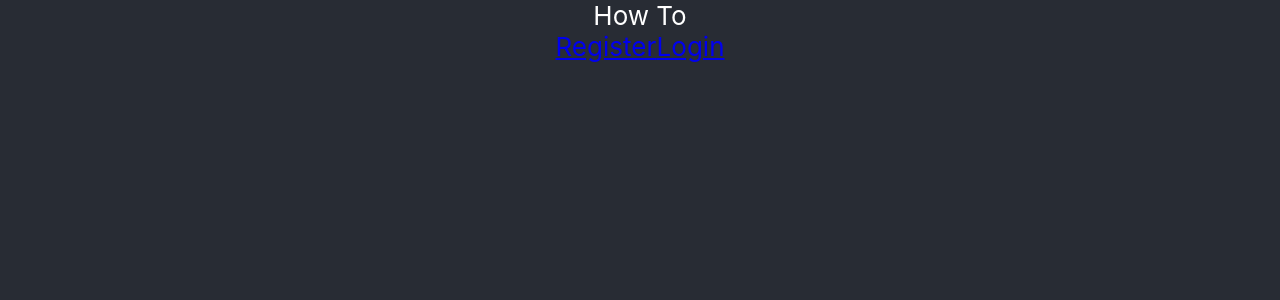
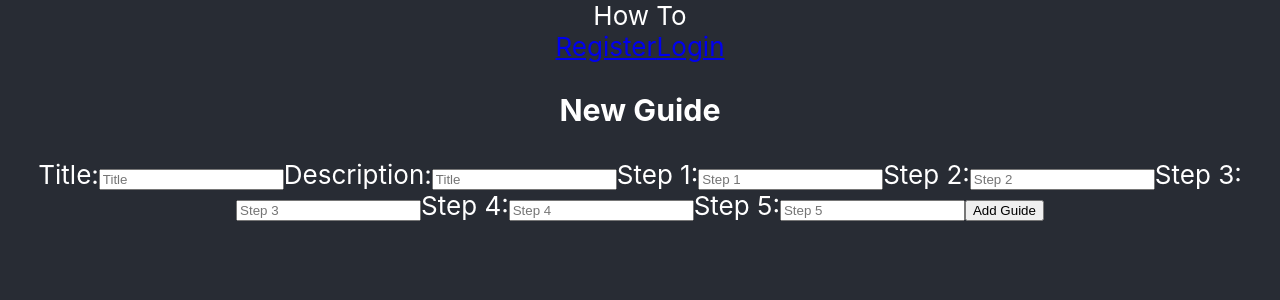
Before and after one commit to bw-how-to/how-to-FE, a React (Create React App) app in the folder how-to/: page /editguide in a window 1280 px wide. Shown: the top 300 px of the page. Built offline with nearby package versions, Linux system fonts and the light colour scheme.

Commit message:
added edit functionality

```diff
--- a/how-to/src/App.js
+++ b/how-to/src/App.js
@@ -9,6 +9,7 @@ import PrivateRoute1 from './components/PrivateRoute1'
 import Post from './components/Post'
 import UserPosts from './components/UserPosts'
 import NewGuide from './components/NewGuide'
+import EditGuide from './components/EditGuide'
 import axios from 'axios'
 import './App.css';
 import createHistory from 'history/createBrowserHistory';
@@ -28,7 +29,8 @@ class App extends React.Component {
       username: localStorage.getItem('username'),
       user_id: localStorage.getItem('user_id'),
       user_type: localStorage.getItem('user_type'),
-      filteredPosts: []
+      filteredPosts: [],
+      postToEdit: {}
     }
   }
 
@@ -152,6 +154,11 @@ class App extends React.Component {
     console.log('newFilteredData', newFilteredData)
   }
 
+  editPost = (props) => {
+    console.log('ahhhhhhhhhhh', props)
+    this.setState({postToEdit: props})
+  }
+
   render() {
     console.log(this.state.guides)
     console.log(this.state)
@@ -196,6 +203,15 @@ class App extends React.Component {
           )}
           />
 
+          <Route exact path='/editguide'
+          render={props => (
+            <EditGuide {...props}
+            postToEdit={this.state.postToEdit}
+            getGuides={this.getGuides}
+            />
+          )}
+          />
+
           <Route exact path='/guides/:id'
           render={props => (
             <Post {...props}
@@ -207,6 +223,7 @@ class App extends React.Component {
             user_id={this.state.user_id}
             user_type={this.state.user_type}
             username={this.state.username}
+            editPost={this.editPost}
             />
           )}
           />
--- /dev/null
+++ b/how-to/src/components/EditGuide.js
@@ -0,0 +1,123 @@
+import React from 'react'
+import { Redirect } from 'react-router-dom'
+import axios from 'axios'
+
+class EditGuide extends React.Component {
+    constructor(props) {
+        super(props)
+        this.state = {
+                id: this.props.postToEdit.post_id,
+                title: this.props.postToEdit.title,
+                user_id: this.props.user_id,
+                type: this.props.postToEdit.type,
+                description: this.props.postToEdit.description,
+                step_1: this.props.postToEdit.step_1,
+                step_2: this.props.postToEdit.step_2,
+                step_3: this.props.postToEdit.step_3,
+                step_4: this.props.postToEdit.step_4,
+                step_5: this.props.postToEdit.step_5,
+
+        }
+    }
+
+    handleChanges = (e) => {
+        this.setState({
+            [e.target.name]: e.target.value
+        })
+    }
+
+    handleSubmit = (e) => {
+        e.preventDefault()
+        const token = localStorage.getItem('jwt')
+        const requestConfig = {
+            headers: {
+                 authorization: token
+            }
+        }
+
+        if (token) {
+          console.log(this.props.match.params.id, requestConfig)
+          axios
+          .put(`https://bw-how-to.herokuapp.com/guides/${this.state.id}`, this.state, requestConfig)
+          .then(res => {
+              console.log(res)
+              this.props.history.push('/guides')
+              this.props.getGuides()
+            })
+          .catch(err => console.log(err))
+          }
+      }
+
+    render() {
+        console.log(this.props.postToEdit.username)
+        return this.props.loggedIn === false ? (
+            <Redirect to='/login'
+            />
+            ) : (
+                <div>
+                <h3>New Guide</h3>
+                <form onSubmit={this.handleSubmit} className='newGuideForm'>
+                    Title:
+                    <input
+                        type='text'
+                        name='title'
+                        placeholder='Title'
+                        onChange={this.handleChanges}
+                        value={this.state.title}
+                    />
+                    Description:
+                    <input
+                        type='text'
+                        name='description'
+                        placeholder='Title'
+                        onChange={this.handleChanges}
+                        value={this.state.description}
+                    />
+                    Step 1:
+                    <input
+                        type='text'
+                        name='step_1'
+                        placeholder='Step 1'
+                        onChange={this.handleChanges}
+                        value={this.state.step_1}
+                    />
+                    Step 2:
+                    <input
+                        type='text'
+                        name='step_2'
+                        placeholder='Step 2'
+                        onChange={this.handleChanges}
+                        value={this.state.step_2}
+                    />
+                    Step 3:
+                    <input
+                        type='text'
+                        name='step_3'
+                        placeholder='Step 3'
+                        onChange={this.handleChanges}
+                        value={this.state.step_3}
+                    />
+                    Step 4:
+                    <input
+                        type='text'
+                        name='step_4'
+                        placeholder='Step 4'
+                        onChange={this.handleChanges}
+                        value={this.state.step_4}
+                    />
+                    Step 5:
+                    <input
+                        type='text'
+                        name='step_5'
+                        placeholder='Step 5'
+                        onChange={this.handleChanges}
+                        value={this.state.step_5}
+                    />
+                    <button type='submit'>Add Guide</button>
+                </form>
+            </div>
+            );
+    }
+}
+
+export default EditGuide
--- a/how-to/src/components/NewGuide.js
+++ b/how-to/src/components/NewGuide.js
@@ -83,6 +83,22 @@ class NewGuide extends React.Component {
                     onChange={this.handleChanges}
                     value={this.state.step_3}
                 />
+                Step 4:
+                <input
+                    type='text'
+                    name='step_4'
+                    placeholder='Step 4'
+                    onChange={this.handleChanges}
+                    value={this.state.step_4}
+                />
+                Step 5:
+                <input
+                    type='text'
+                    name='step_5'
+                    placeholder='Step 5'
+                    onChange={this.handleChanges}
+                    value={this.state.step_5}
+                />
                 <button type='submit'>Add Guide</button>
             </form>
         </div>
--- a/how-to/src/components/Post.js
+++ b/how-to/src/components/Post.js
@@ -19,10 +19,16 @@ export default class Post extends React.Component {
         const formattedPosts = []
             this.props.guides.forEach((post) => {
                 if (this.props.id === post.id || post.id === parseInt(this.props.match.params.id) ) {
-                formattedPosts.push({username: post.username, title: post.title, description: post.description, step_1: post.step_1, step_2: post.step_2, step_3: post.step_3, step_4: post.step_4, step_5: post.step_5, step_6: post.step_6, id: post.id})
+                formattedPosts.push({username: post.username, title: post.title, description: post.description, step_1: post.step_1, step_2: post.step_2, step_3: post.step_3, step_4: post.step_4, step_5: post.step_5, post_id: post.id})
                 }
             })
         return formattedPosts
+    }
+
+    editPost = () => {
+        const post = this.renderPost()
+        this.props.editPost(post[0])
+        this.props.history.push('/editguide')
     }
 
     deletePost = () => {
@@ -66,7 +72,10 @@ export default class Post extends React.Component {
                             <div>{post.step_5}</div>
                             <div>{post.step_6}</div>
                             {this.props.user_type === 'creator' && this.props.username === post.username ? (
+                                <div>
+                                    <button onClick={this.editPost}>Edit</button>
                                     <button onClick={this.deletePost}>Delete</button>
+                                </div>
                                 ) : (
                                     'Viewer Only'
                                 )}
```
